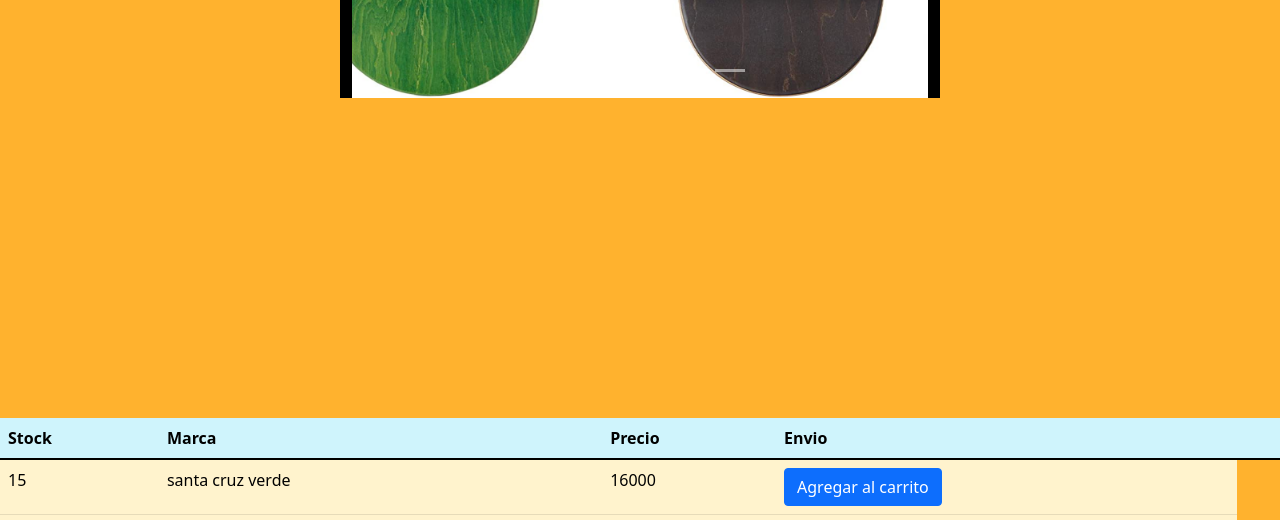
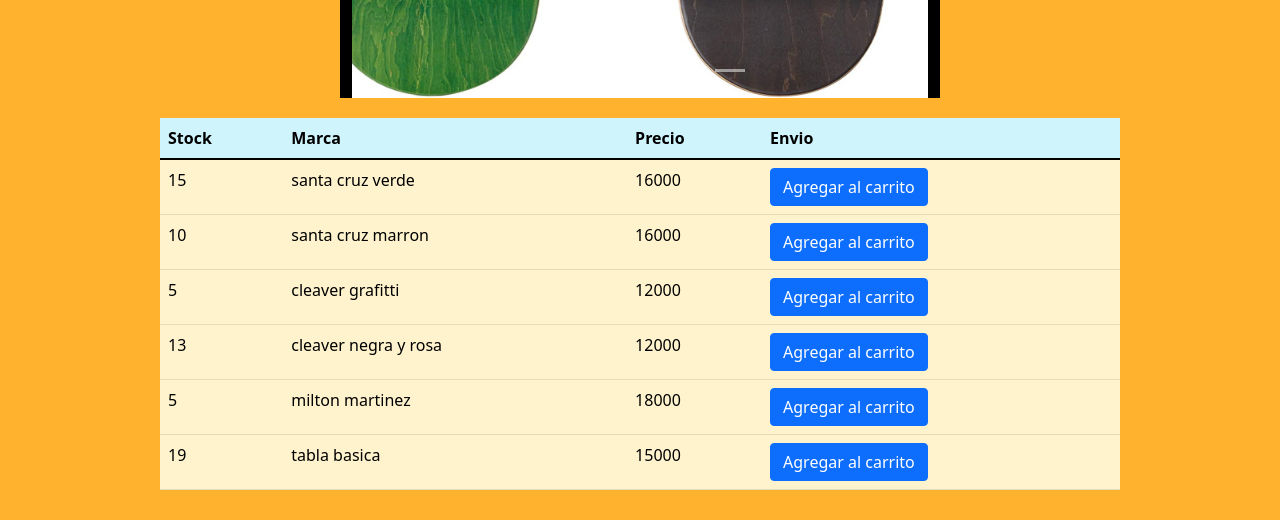
Before and after one commit to Daniel-Paiz/skate-shop, a website: page paginas/Tablas.html in a window 1280 px wide. Shown: the part 770-1290 px from the top of the page. Drawn offline with nearby package versions, Linux system fonts and the light colour scheme.

Commit message:
proceso2.2

```diff
--- a/paginas/Tablas.html
+++ b/paginas/Tablas.html
@@ -103,6 +103,7 @@
                 </div>
             </section>
         </div>
+        <div class="div_tabla">
             <table class="table table-warning table-hover">
                 <thead class="table-info">
                     <tr>
@@ -110,11 +111,11 @@
                         <th scope="col">Marca</th>
                         <th scope="col">Precio</th>
                         <th scope="col">Envio</th>
-                    <th scope="col"></th>
                     </tr>
                 </thead>
                 <tbody id="tablaDeTablas"></tbody>
             </table>
+        </div>
     </main>
     <footer>
         <ul class="ul__footer">
--- a/scss/archivos/_main.scss
+++ b/scss/archivos/_main.scss
@@ -42,9 +42,13 @@ main {
 
 
     }
+    .div_tabla{
+        display: flex;
+        justify-content: center;
+    }
 
     .table {
-        margin-top: 300px;
+        width: 75%;
     }
 
 
```
Also changed, not shown: paginas/Accesorios.html (+2 -1 lines), paginas/Carrito.html (+2 -0 lines), paginas/Trucks.html (+3 -2 lines), css/main.css. Lines whose indentation alone changed are shown as unchanged.
